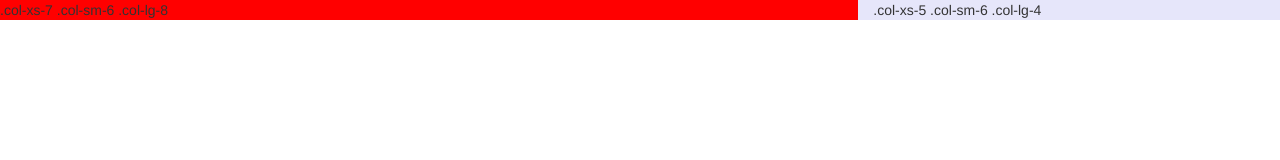
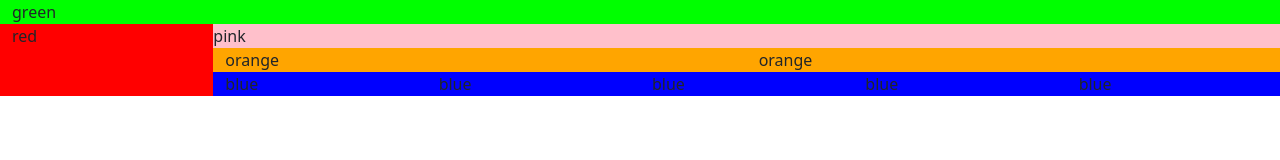
Before and after one commit to nuhazet6/DOR, a plain HTML site: page TE11UD1/TE11UD1.html in a window 1280 px wide. Drawn offline with nearby package versions, Linux system fonts and the light colour scheme.

Commit message:
Intento TE11UD1

```diff
--- a/TE11UD1/TE11UD1.html
+++ b/TE11UD1/TE11UD1.html
@@ -1,18 +1,55 @@
-<!DOCTYPE html>
+<!doctype html>
 <html lang="en">
-<head>
-    <meta charset="UTF-8">
-    <meta name="viewport" content="width=device-width, initial-scale=1.0">
-    <title>Document</title>
-    <link rel="stylesheet" href="https://maxcdn.bootstrapcdn.com/bootstrap/3.4.1/css/bootstrap.min.css">
-    <script src="https://ajax.googleapis.com/ajax/libs/jquery/3.6.4/jquery.min.js"></script>
-    <script src="https://maxcdn.bootstrapcdn.com/bootstrap/3.4.1/js/bootstrap.min.js"></script>
-    <link rel="stylesheet" type="text/css" href="https://www3.gobiernodecanarias.org/educacion/cau_ce/cookies/cookieconsent.min.css"/><script  type="text/javascript" src="https://www3.gobiernodecanarias.org/educacion/cau_ce/cookies/cookieconsent.min.js"></script><script type="text/javascript" src="https://www3.gobiernodecanarias.org/educacion/cau_ce/cookies/cauce_cookie.js"></script><script type="text/javascript" src="https://www3.gobiernodecanarias.org/educacion/cau_ce/estadisticasweb/scripts/piwik-base.js"></script><script type="text/javascript" src="https://www3.gobiernodecanarias.org/educacion/cau_ce/estadisticasweb/scripts/piwik-eforma.js"></script>
-</head>
-<body>
-    <div class="row h_100">
-        <div class="col-xs-7 col-sm-6 col-lg-8" style="background-color:red;">.col-xs-7 .col-sm-6 .col-lg-8</div>
-        <div class="col-xs-5 col-sm-6 col-lg-4" style="background-color:lavender;">.col-xs-5 .col-sm-6 .col-lg-4</div>
+  <head>
+    <!-- Required meta tags -->
+    <meta charset="utf-8">
+    <meta name="viewport" content="width=device-width, initial-scale=1">
+
+    <!-- Bootstrap CSS -->
+    <link href="https://cdn.jsdelivr.net/npm/bootstrap@5.0.2/dist/css/bootstrap.min.css" rel="stylesheet" integrity="sha384-EVSTQN3/azprG1Anm3QDgpJLIm9Nao0Yz1ztcQTwFspd3yD65VohhpuuCOmLASjC" crossorigin="anonymous">
+
+    <title>bootstrap</title>
+  </head>
+  <body>
+    <!-- <div class="row">
+        <div class="col-sm-12 h_50" style=" background-color:red;">1</div>
+        <div class="col-sm-2 h_50" style=" background-color:blue;">2</div>
+        <div class="col-sm-10 h_2" style=" background-color:green;">3</div>
+    </div> -->
+    <div class="container-fluid">
+        <div class="row">
+            <div class="col-12 " style=" background-color:rgb(0, 255, 0);">green</div>
+        </div>
+        <div class="row">
+            <div class="col-2" style=" background-color:red;">
+                red
+            </div>
+            <div class="col-10">
+                <div class="row"style=" background-color:pink;">pink</div>
+                <div class="row">
+                    <div class="col"style=" background-color:orange;">orange</div>
+                    <div class="col"style=" background-color:orange;">orange</div>
+                </div>
+                <div class="row">
+                    <div class="col" style="background-color: blue;">blue</div>
+                    <div class="col" style="background-color: blue;">blue</div>
+                    <div class="col" style="background-color: blue;">blue</div>
+                    <div class="col" style="background-color: blue;">blue</div>
+                    <div class="col" style="background-color: blue;">blue</div>
+                </div>
+            </div>
+        </div>
     </div>
-</body>
+
+    <!-- Optional JavaScript; choose one of the two! -->
+
+    <!-- Option 1: Bootstrap Bundle with Popper -->
+    <script src="https://cdn.jsdelivr.net/npm/bootstrap@5.0.2/dist/js/bootstrap.bundle.min.js" integrity="sha384-MrcW6ZMFYlzcLA8Nl+NtUVF0sA7MsXsP1UyJoMp4YLEuNSfAP+JcXn/tWtIaxVXM" crossorigin="anonymous"></script>
+
+    <!-- Option 2: Separate Popper and Bootstrap JS -->
+    <!--
+    <script src="https://cdn.jsdelivr.net/npm/@popperjs/core@2.9.2/dist/umd/popper.min.js" integrity="sha384-IQsoLXl5PILFhosVNubq5LC7Qb9DXgDA9i+tQ8Zj3iwWAwPtgFTxbJ8NT4GN1R8p" crossorigin="anonymous"></script>
+    <script src="https://cdn.jsdelivr.net/npm/bootstrap@5.0.2/dist/js/bootstrap.min.js" integrity="sha384-cVKIPhGWiC2Al4u+LWgxfKTRIcfu0JTxR+EQDz/bgldoEyl4H0zUF0QKbrJ0EcQF" crossorigin="anonymous"></script>
+    -->
+  </body>
 </html>
```
Also changed, not shown: TE11UD1/ejemplo.html (added, +31 -0 lines).
